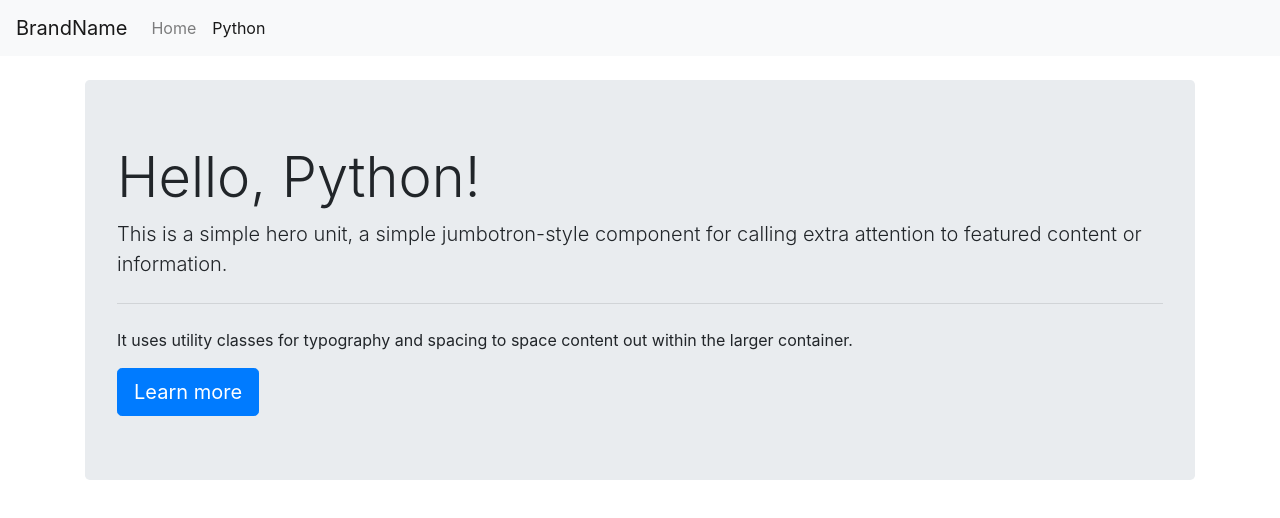
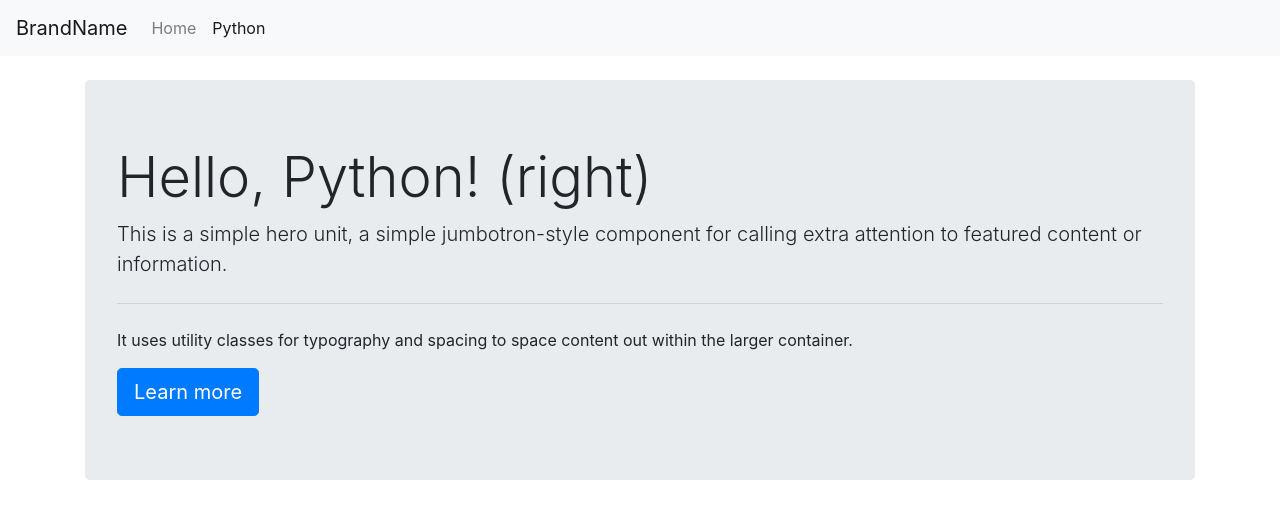
Before and after one commit to ed-strkv/test, a plain HTML site: page python.html in a window 1280 px wide. Drawn offline with nearby package versions, Linux system fonts and the light colour scheme.

Commit message:
Added 'right' to the name.

```diff
--- a/python.html
+++ b/python.html
@@ -30,7 +30,7 @@
     <div class="container">
         <br>
         <div class="jumbotron">
-          <h1 class="display-4">Hello, Python!</h1>
+          <h1 class="display-4">Hello, Python! (right)</h1>
           <p class="lead">This is a simple hero unit, a simple jumbotron-style component for calling extra attention to featured content or information.</p>
           <hr class="my-4">
           <p>It uses utility classes for typography and spacing to space content out within the larger container.</p>
```
